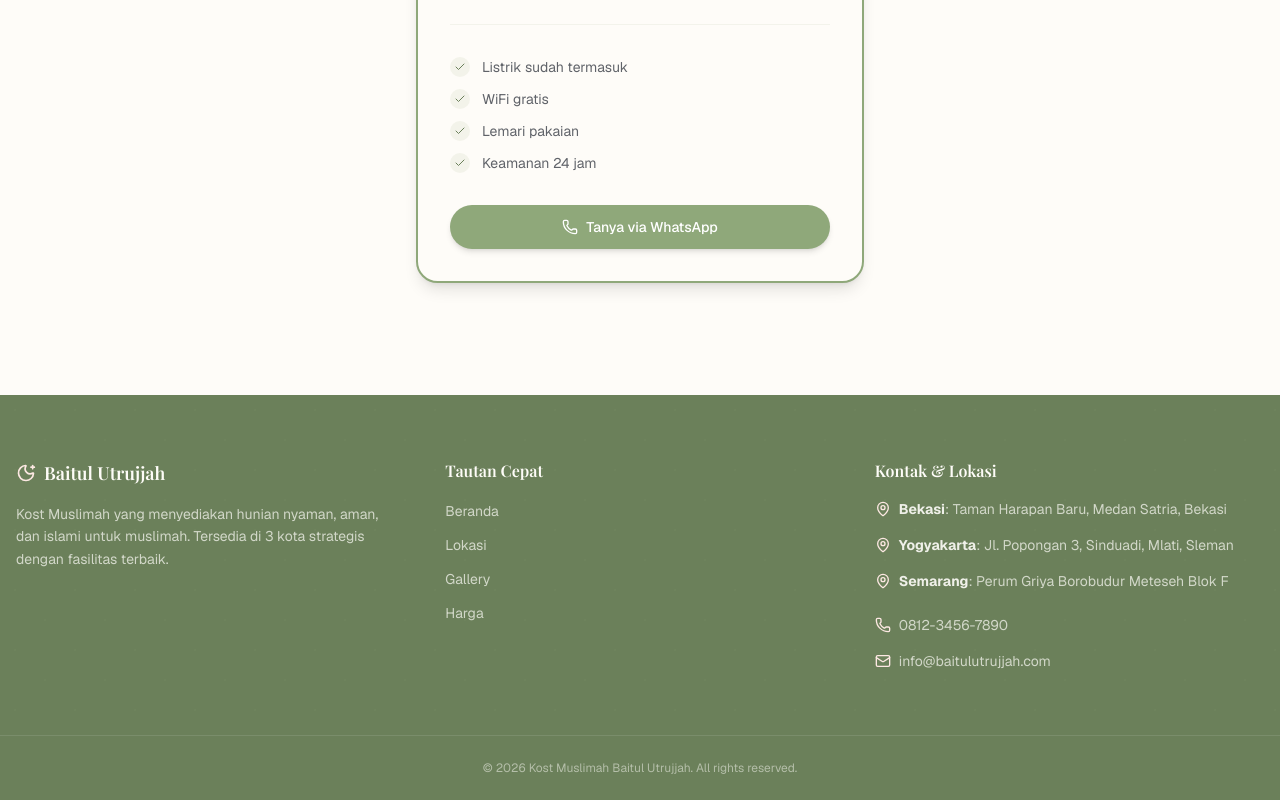
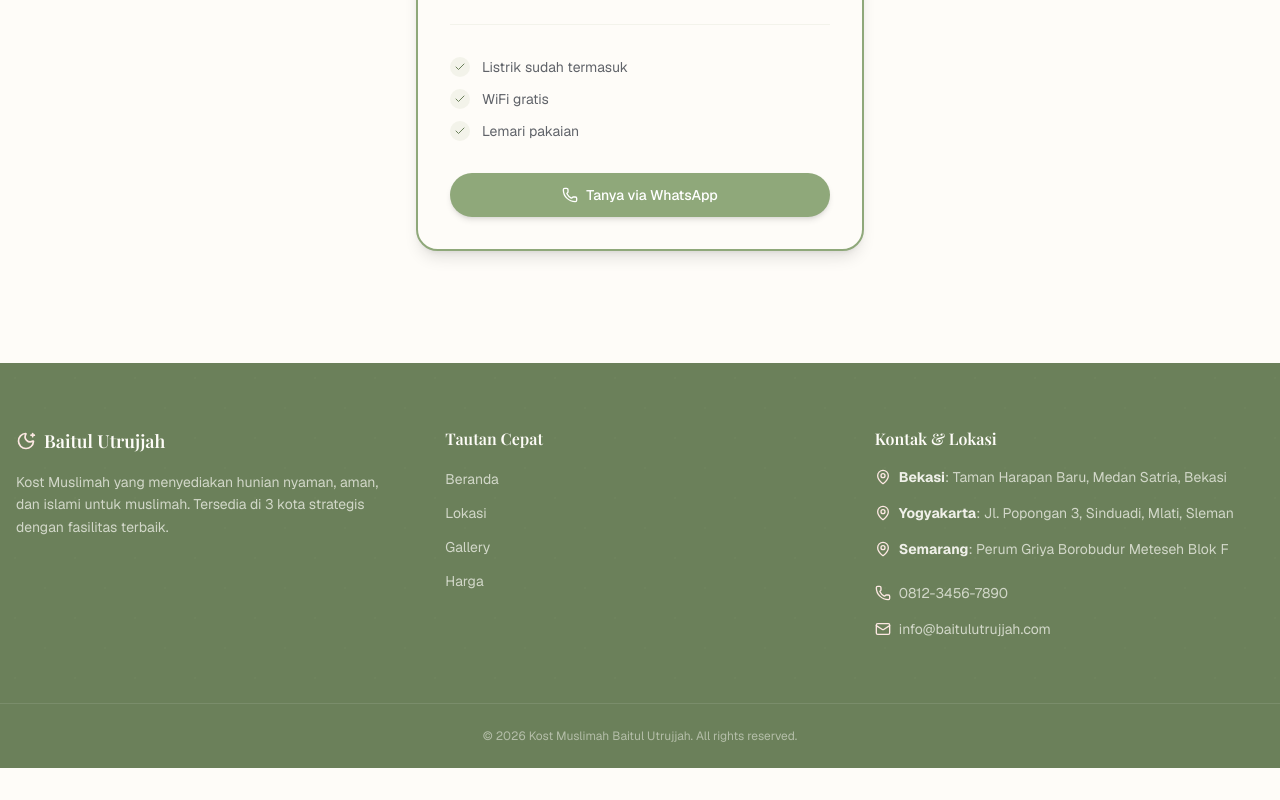
Before and after one commit to thi-web6/kost-baitul-utrujjah, a Next.js app: page / in a window 1280 px wide. Shown: the part 3198-3998 px from the top of the page. After the commit the page ends 3966 px from the top, so only its background shows below. Built offline with nearby package versions, Linux system fonts and the light colour scheme; a web font is replaced by a local one.

Commit message:
fix: remove keamanan 24 jam

```diff
--- a/components/harga.tsx
+++ b/components/harga.tsx
@@ -7,7 +7,6 @@ const features = [
   "Listrik sudah termasuk",
   "WiFi gratis",
   "Lemari pakaian",
-  "Keamanan 24 jam",
 ];
 
 export default function Harga() {
```
